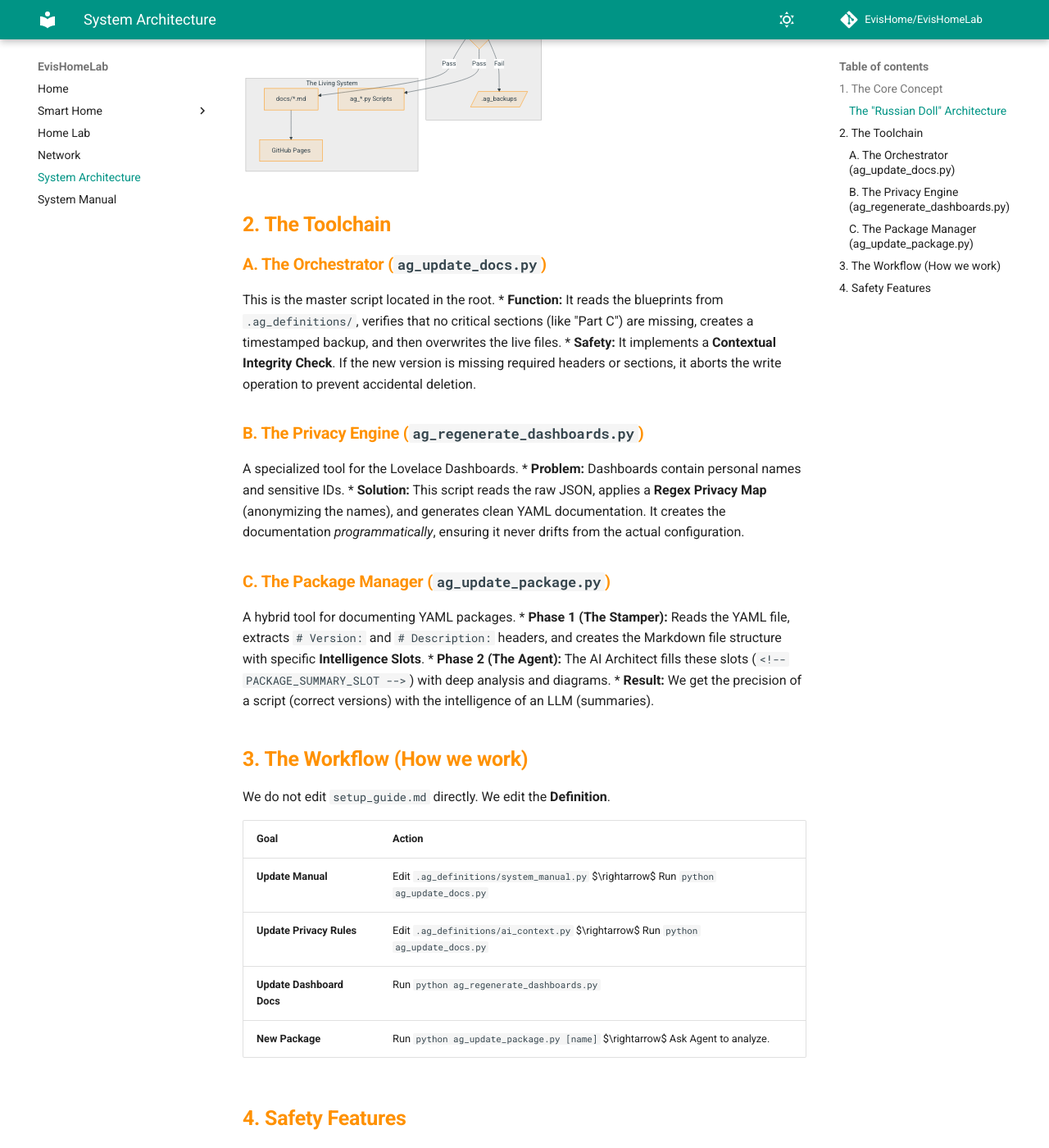
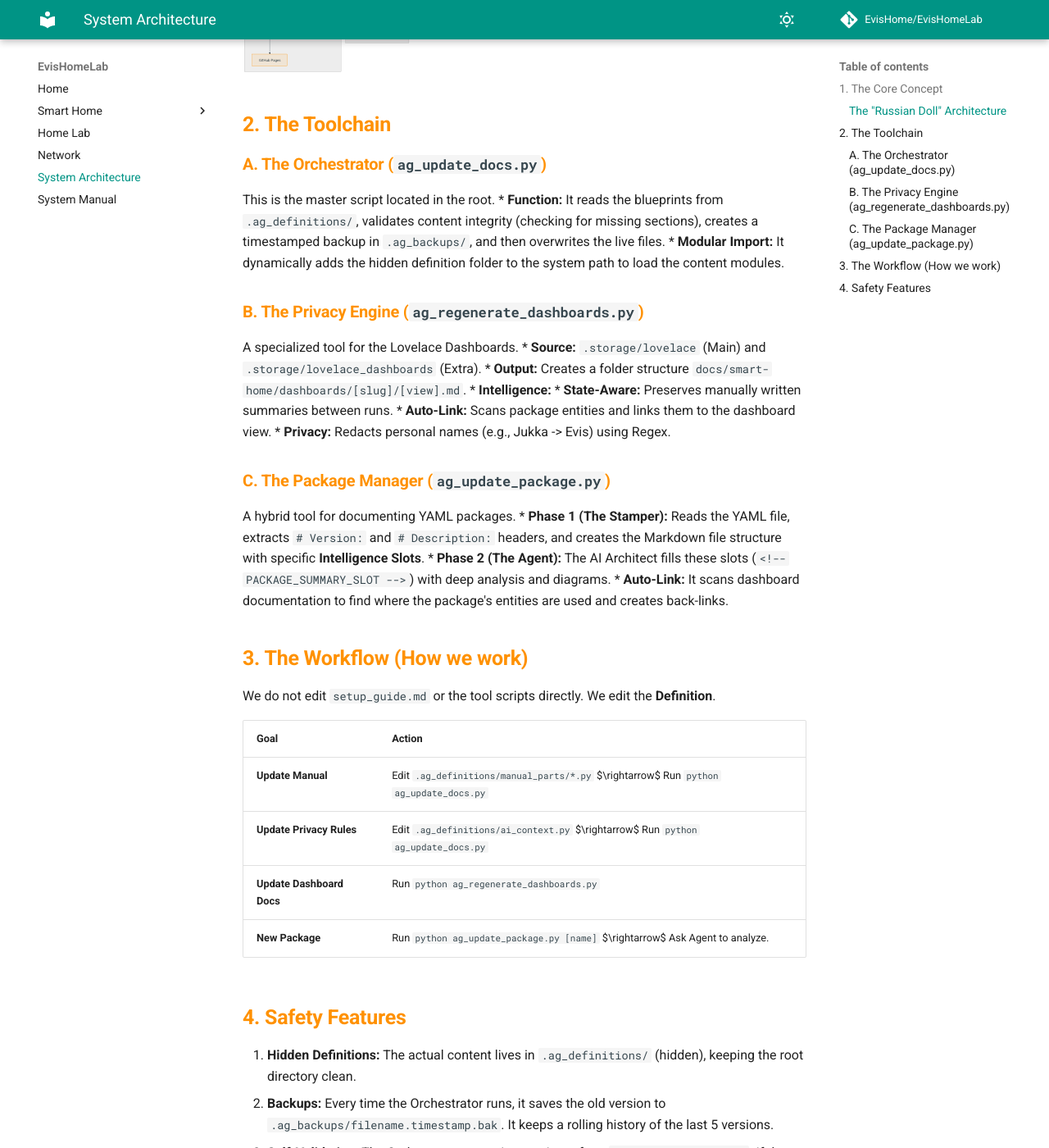
Before and after one commit to EvisHome/EvisHomeLab, an MkDocs documentation site: the page built from docs/system_manual/architecture.md, in a window 1280 px wide and 1400 px high, scrolled down 731 px. Shown: the whole window at 82% size. Built offline with MkDocs 1.6.1 and Material for MkDocs 9.7.7, drawn with Linux system fonts in a browser that asks for light colours; comment, search, counter and statistics services are not loaded; some of the changed text lies outside the part shown.

Commit message:
Update Docs

```diff
--- a/docs/system_manual/architecture.md
+++ b/docs/system_manual/architecture.md
@@ -9,6 +9,7 @@
 
 **Philosophy:** "Everything as Code"
 **Status:** Self-Validating & Modular
+**Version:** 2.0 (Modular Refactor)
 
 ## 1. The Core Concept
 Unlike traditional wikis where documentation is written manually and eventually goes stale, **EvisHomeLab** uses an **Agentic CMDB** approach.
@@ -25,6 +26,17 @@
         Man[system_manual.py]
         Ctx[ai_context.py]
         Tools[dashboard_script.py]
+        PkgTools[package_script.py]
+
+        subgraph Manual Parts
+             Header[header.py]
+             PartA[part_a.py]
+             PartB[part_b.py]
+             PartC[part_c.py]
+             PartD[part_d.py]
+        end
+
+        Man --> Header & PartA & PartB & PartC & PartD
     end
 
     subgraph The Orchestrator [The Builder]
@@ -51,27 +63,30 @@
 
 ### A. The Orchestrator (`ag_update_docs.py`)
 This is the master script located in the root.
-* **Function:** It reads the blueprints from `.ag_definitions/`, verifies that no critical sections (like "Part C") are missing, creates a timestamped backup, and then overwrites the live files.
-* **Safety:** It implements a **Contextual Integrity Check**. If the new version is missing required headers or sections, it aborts the write operation to prevent accidental deletion.
+* **Function:** It reads the blueprints from `.ag_definitions/`, validates content integrity (checking for missing sections), creates a timestamped backup in `.ag_backups/`, and then overwrites the live files.
+* **Modular Import:** It dynamically adds the hidden definition folder to the system path to load the content modules.
 
 ### B. The Privacy Engine (`ag_regenerate_dashboards.py`)
 A specialized tool for the Lovelace Dashboards.
-* **Problem:** Dashboards contain personal names and sensitive IDs.
-* **Solution:** This script reads the raw JSON, applies a **Regex Privacy Map** (anonymizing the names), and generates clean YAML documentation. It creates the documentation *programmatically*, ensuring it never drifts from the actual configuration.
+* **Source:** `.storage/lovelace` (Main) and `.storage/lovelace_dashboards` (Extra).
+* **Output:** Creates a folder structure `docs/smart-home/dashboards/[slug]/[view].md`.
+* **Intelligence:** * **State-Aware:** Preserves manually written summaries between runs.
+    * **Auto-Link:** Scans package entities and links them to the dashboard view.
+    * **Privacy:** Redacts personal names (e.g., Jukka -> Evis) using Regex.
 
 ### C. The Package Manager (`ag_update_package.py`)
 A hybrid tool for documenting YAML packages.
 * **Phase 1 (The Stamper):** Reads the YAML file, extracts `# Version:` and `# Description:` headers, and creates the Markdown file structure with specific **Intelligence Slots**.
 * **Phase 2 (The Agent):** The AI Architect fills these slots (`<!-- PACKAGE_SUMMARY_SLOT -->`) with deep analysis and diagrams.
-* **Result:** We get the precision of a script (correct versions) with the intelligence of an LLM (summaries).
+* **Auto-Link:** It scans dashboard documentation to find where the package's entities are used and creates back-links.
 
 ## 3. The Workflow (How we work)
 
-We do not edit `setup_guide.md` directly. We edit the **Definition**.
+We do not edit `setup_guide.md` or the tool scripts directly. We edit the **Definition**.
 
 | Goal | Action |
 | :--- | :--- |
-| **Update Manual** | Edit `.ag_definitions/system_manual.py` $\rightarrow$ Run `python ag_update_docs.py` |
+| **Update Manual** | Edit `.ag_definitions/manual_parts/*.py` $\rightarrow$ Run `python ag_update_docs.py` |
 | **Update Privacy Rules** | Edit `.ag_definitions/ai_context.py` $\rightarrow$ Run `python ag_update_docs.py` |
 | **Update Dashboard Docs** | Run `python ag_regenerate_dashboards.py` |
 | **New Package** | Run `python ag_update_package.py [name]` $\rightarrow$ Ask Agent to analyze. |
```
Also changed, not shown: other parts of docs/system_manual/architecture.md (+1 -1 lines).
